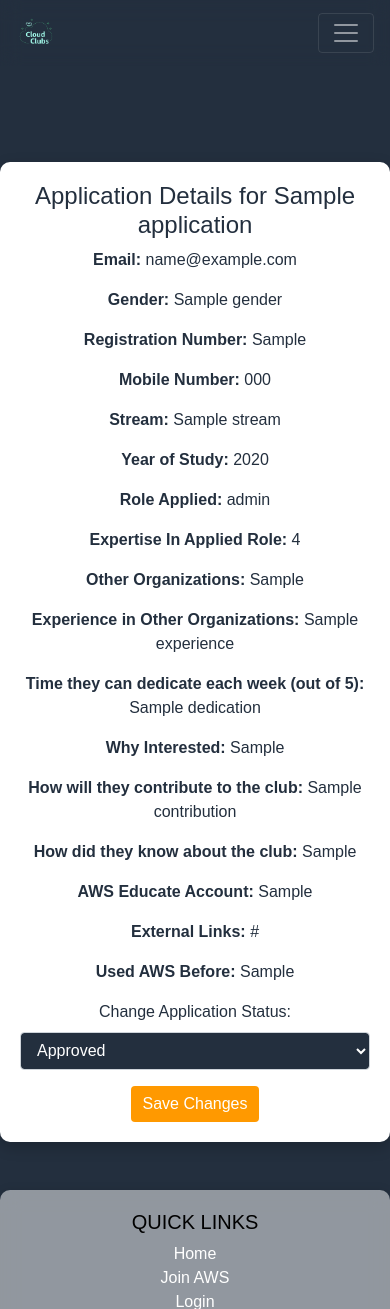
After one commit to shashankpandey04/AWS-LPU-Recruitment-Portal, a Flask app: page /application/1 in a window 390 px wide. The commit adds this page. Shown: the top 1309 px of the page. Run offline with Flask 3, Linux system fonts and the light colour scheme; a user stored in the database is signed in; a database or web service that is not in the repository returns one stand-in record (values such as "Sample title"); parts of the project's set-up code (start-up, migrations or seed data) failed here and were passed over; some libraries are stand-ins or nearby versions.

Commit message:
Added Update Status Of Application and fixed Admin Dashboard UI for Mobile

```diff
--- a/app.py
+++ b/app.py
@@ -263,6 +263,37 @@ def change_password():
         return redirect(url_for('change_password'))
     return render_template('change_password.html')
 
+@app.route('/application/<reg_no>', methods=['GET', 'POST'])
+@login_required
+def view_application(reg_no):
+    if not current_user.admin:
+        flash('You do not have permission to view this page', 'error')
+        return redirect(url_for('dashboard'))
+
+    application = db.applications.find_one({'reg_no': reg_no})
+    if not application:
+        flash('Application not found', 'error')
+        return redirect(url_for('dashboard'))
+
+    if request.method == 'POST':
+        new_status = request.form.get('status')
+        if new_status not in ['Approved', 'Declined']:
+            flash('Invalid status update', 'error')
+            return redirect(url_for('view_application', reg_no=reg_no))
+        db.applications.update_one(
+            {'reg_no': reg_no},
+            {
+                '$set': {
+                    'status': new_status,
+                    'reviewed_by': current_user.name
+                }
+            }
+        )
+        flash('Application status updated successfully!', 'success')
+        return redirect(url_for('view_application', reg_no=reg_no))
+
+    return render_template('view_application.html', application=application)
+
 @app.route('/logout')
 @login_required
 def logout():
--- /dev/null
+++ b/templates/view_application.html
@@ -0,0 +1,37 @@
+{% extends 'base.html' %}
+
+{% block title %} View Application - {{ application.name }} {% endblock %}
+
+{% block content %}
+    <h4>Application Details for {{ application.name | default('Not Available') }}</h4>
+
+    <p><strong>Email:</strong> {{ application.email | default('Not Available') }}</p>
+    <p><strong>Gender:</strong> {{ application.gender | default('Not Available') }}</p>
+    <p><strong>Registration Number:</strong> {{ application.reg_no | default('Not Available') }}</p>
+    <p><strong>Mobile Number:</strong> {{ application.mobile_no | default('Not Available') }}</p>
+    <p><strong>Stream:</strong> {{ application.stream | default('Not Available') }}</p>
+    <p><strong>Year of Study:</strong> {{ application.year_of_study | default('Not Available') }}</p>
+    <p><strong>Role Applied:</strong> {{ application.role_applied | default('Not Available') }}</p>
+    <p><strong>Expertise In Applied Role:</strong> {{ application.rate_yourself | default('Not Available') }}</p>
+    <p><strong>Other Organizations:</strong> {{ application.other_organization | default('Not Available') }}</p>
+    <p><strong>Experience in Other Organizations:</strong> {{ application.experience | default('Not Available') }}</p>
+    <p><strong>Time they can dedicate each week (out of 5):</strong> {{ application.dedication | default('Not Available') }}</p>
+    <p><strong>Why Interested:</strong> {{ application.why_interested | default('Not Available') }}</p>
+    <p><strong>How will they contribute to the club:</strong> {{ application.contribution | default('Not Available') }}</p>
+    <p><strong>How did they know about the club:</strong> {{ application.how_did_you_know | default('Not Available') }}</p>
+    <p><strong>AWS Educate Account:</strong> {{ application.aws_account | default('Not Available') }}</p>
+    <p><strong>External Links: </strong> {{ application.links | default('Not Available') }}</p>
+    <p><strong>Used AWS Before:</strong> {{ application.used_aws }}</p>
+
+    <form method="POST">
+        <div class="form-group">
+            <label for="status">Change Application Status:</label>
+            <select class="form-control" id="status" name="status">
+                <option value="Pending" {% if application.status == 'Pending' %}selected{% endif %}>Pending</option>
+                <option value="Approved" {% if application.status == 'Approved' %}selected{% endif %}>Approved</option>
+                <option value="Declined" {% if application.status == 'Declined' %}selected{% endif %}>Declined</option>
+            </select>
+        </div>
+        <button type="submit" class="btn btn-primary">Save Changes</button>
+    </form>
+{% endblock %}
```
Also changed, not shown: templates/admin_dashboard.html (+11 -7 lines).
